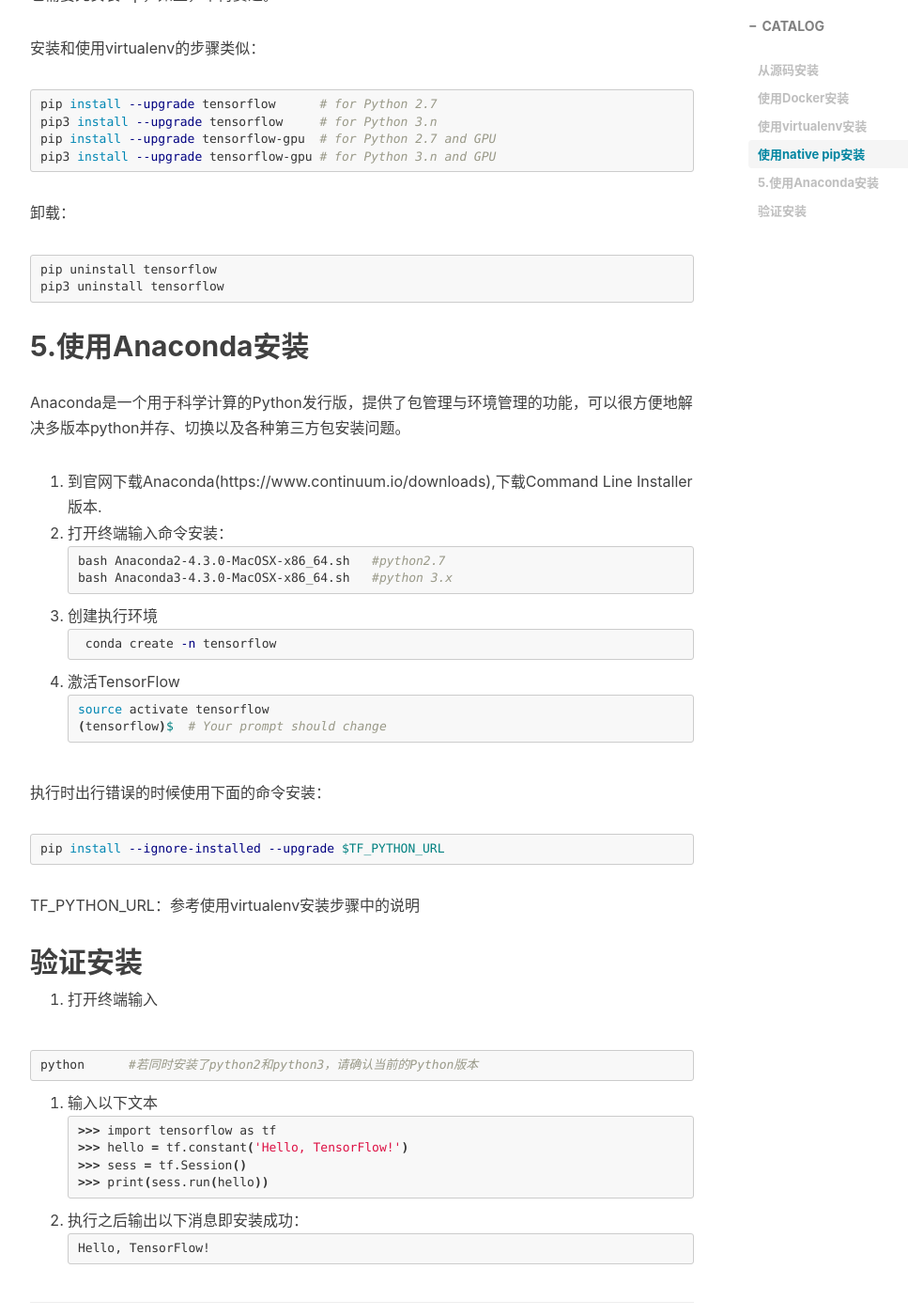
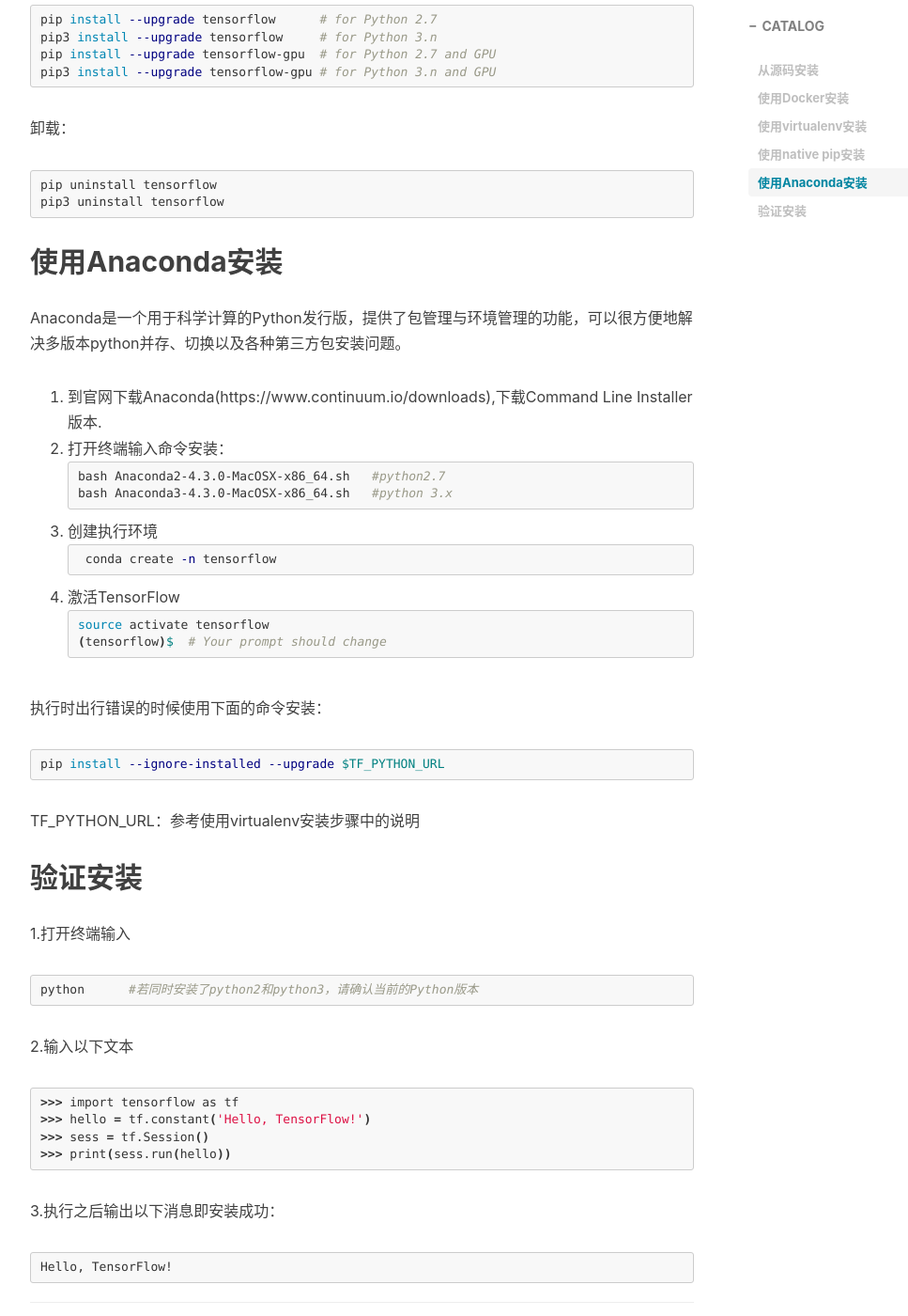
Before and after one commit to StevenDXC/Blog, a Jekyll site: the page built from _posts/2016-09-20-TensorFlow_install.md, in a window 1280 px wide and 1400 px high, scrolled down 5082 px. Shown: the whole window at 94% size, without its empty margins (233-1200 px from the left). Built offline with Jekyll 4.4.1, drawn with Linux system fonts in a browser that asks for light colours; nearby versions of some CDN libraries; Markdown is read by kramdown in place of the engine named in the settings; comment, search, counter and statistics services are not loaded; some of the changed lines change nothing that is shown.

Commit message:
Update 2016-09-20-TensorFlow_install.md

````diff
--- a/_posts/2016-09-20-TensorFlow_install.md
+++ b/_posts/2016-09-20-TensorFlow_install.md
@@ -20,12 +20,12 @@
 
 其中 virtualenv和Anaconda其实都是使用Pip来下载安装的。
 
-1. 从源码安装
+##从源码安装
 ---
 
 * 由于Windows上无法编译Tensorflow，所以暂时无法在Windows上通过源码安装。
 
-1. clone源码
+clone源码
 
 ```shell
 git clone https://github.com/tensorflow/tensorflow
@@ -143,8 +143,7 @@
 sudo pip install /tmp/tensorflow_pkg/tensorflow-1.0.0-py2-none-any.whl
 ```
 
-2. 使用Docker安装
----
+##使用Docker安装
 
 目前只能在mac上通过Docker安装使用CPU的TensorFlow,暂不支持安装GPU版本：
 
@@ -210,8 +209,7 @@
 rm -r ~/tensorflow
 ```
 
-4. 使用native pip安装
----
+##使用native pip安装
 
 也需要先安装Pip，如上，不再赘述。
 
@@ -231,8 +229,7 @@
 pip3 uninstall tensorflow
 ```
 
-5.使用Anaconda安装
----
+##使用Anaconda安装
 
 Anaconda是一个用于科学计算的Python发行版，提供了包管理与环境管理的功能，可以很方便地解决多版本python并存、切换以及各种第三方包安装问题。
 
@@ -262,13 +259,13 @@
 
 ## 验证安装
 
-1. 打开终端输入
+1.打开终端输入
 
 ```shell
 python      #若同时安装了python2和python3，请确认当前的Python版本
 ```
 
-2. 输入以下文本
+2.输入以下文本
 ```shell
 >>> import tensorflow as tf
 >>> hello = tf.constant('Hello, TensorFlow!')
@@ -276,7 +273,7 @@
 >>> print(sess.run(hello))
 ```
 
-1. 执行之后输出以下消息即安装成功：
+3.执行之后输出以下消息即安装成功：
 ```shell
 Hello, TensorFlow!
 ```
````
